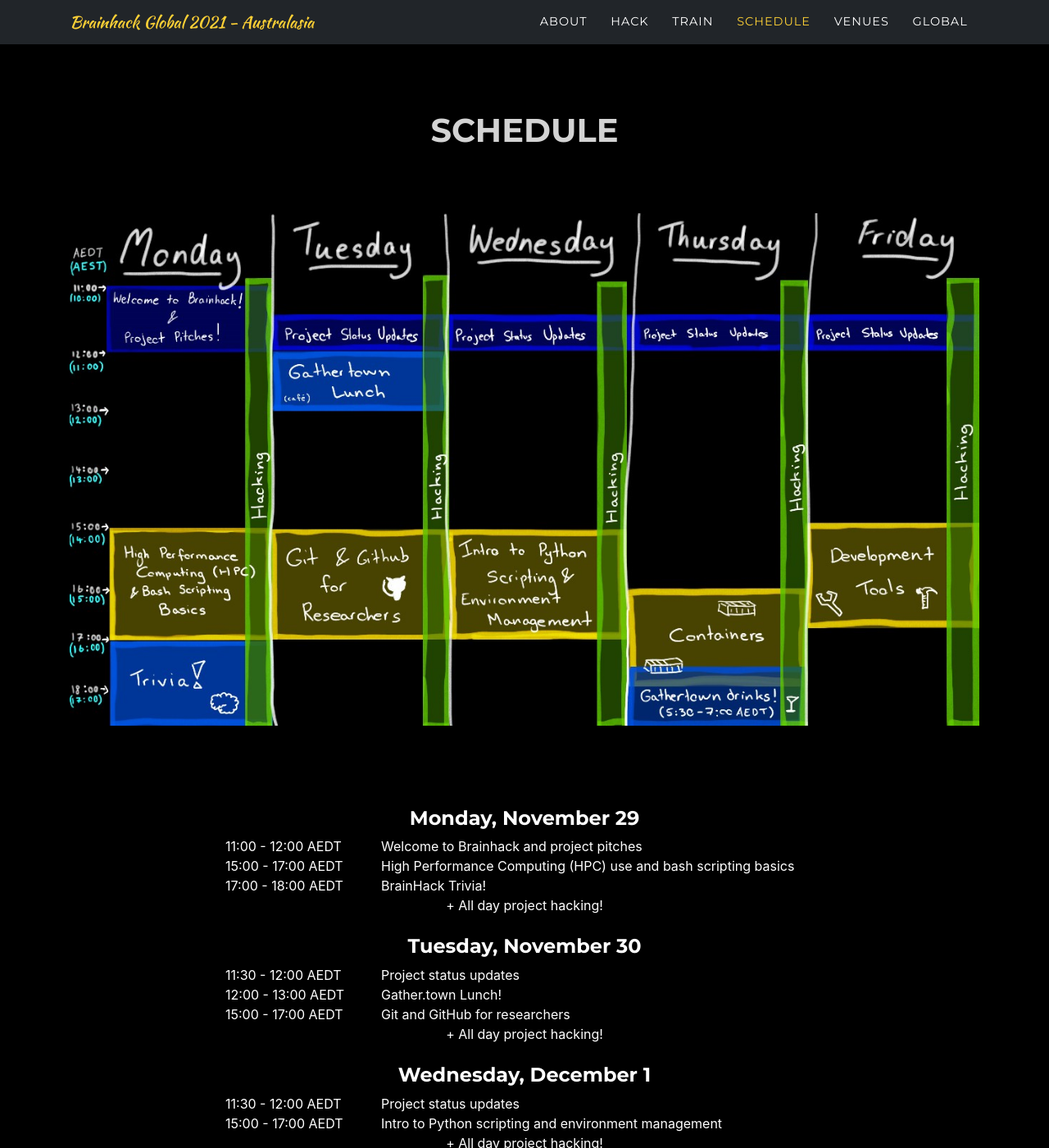
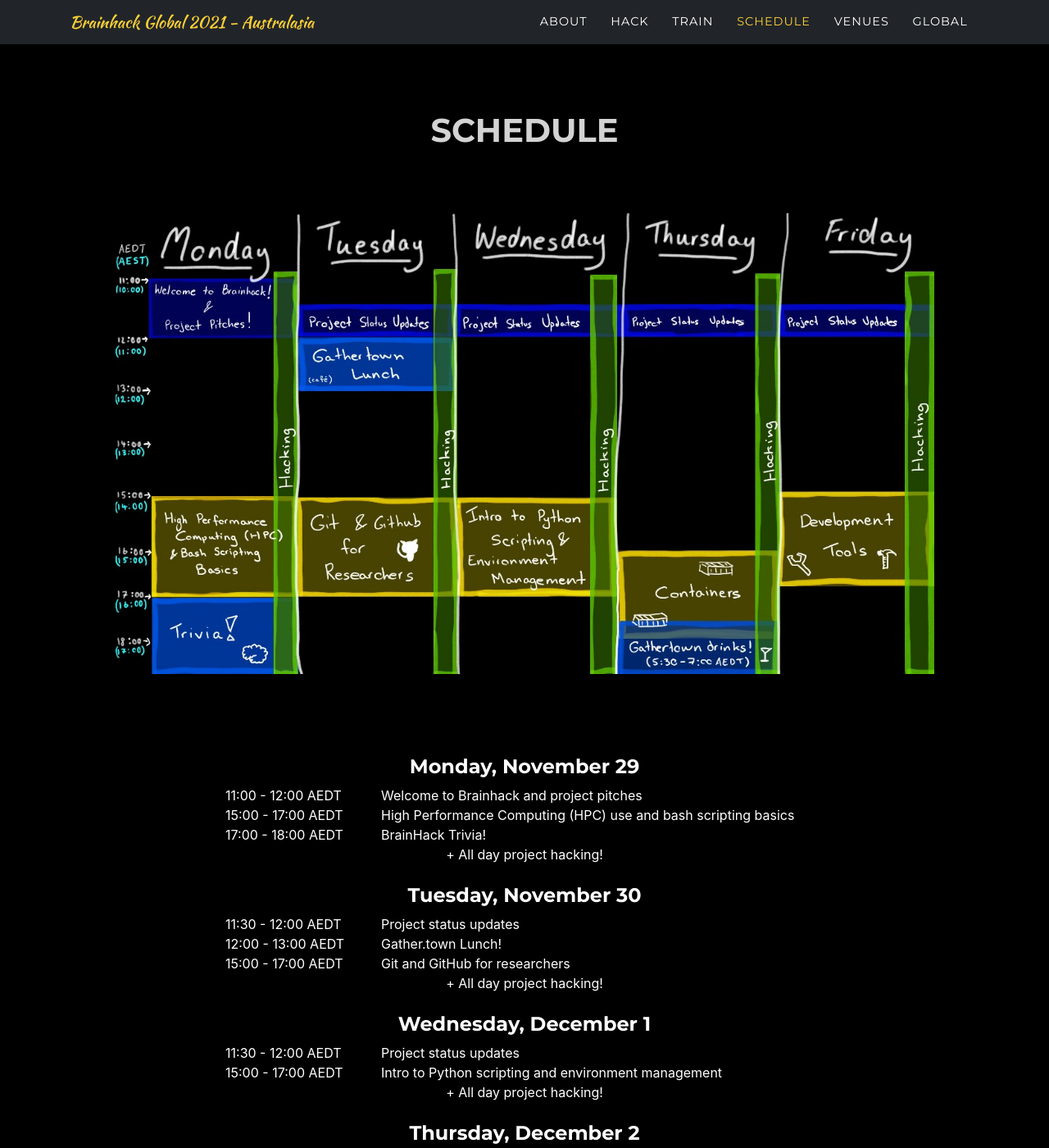
Before and after one commit to tclose/global2021, a Jekyll site: the page built from index.md, in a window 1280 px wide and 1400 px high, scrolled down 4953 px. Shown: the whole window at 82% size. Built offline with Jekyll 4.4.1, drawn with Linux system fonts in a browser that asks for light colours; some web fonts are replaced.

Commit message:
touch up online text and calendar style

```diff
--- a/_data/venues.yml
+++ b/_data/venues.yml
@@ -5,7 +5,7 @@
   thumbnail: online-thumb.jpg
   alt: Bedroom coders
   people: Everyone
-  description: Join in from your favourite coffee shop, library or your bedroom. All sessions will be run over Zoom so you won't miss a thing!<br><br>Please add your own venue (with pictures) to the website to show us where you will be working from by creating a Git pull-request at http://brainhack-aus.github.io/global2021/ (join in to the Git/GitHub Train-track for instructions on how to do this)
+  description: Join in from your favourite cafe, library or your bedroom. All sessions will be run over Zoom so you won't miss a thing!<br><br>Please add your own "venue" (with pictures) to the website to show us where you will be working from by creating a Git pull-request at http://brainhack-aus.github.io/global2021/ (join in to the Git/GitHub Train-track for instructions on how to do this)
 
 - title: The University of Sydney
   name: usyd
--- a/_sass/layout/_schedule.scss
+++ b/_sass/layout/_schedule.scss
@@ -17,7 +17,7 @@
 
 .calendar {
   img {
-    max-width: 100%;
+    max-width: 90%;
     align-content: center;
     margin-top: 50px;
     margin-bottom: 75px;
```
